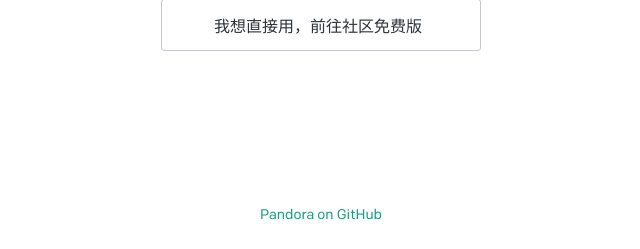
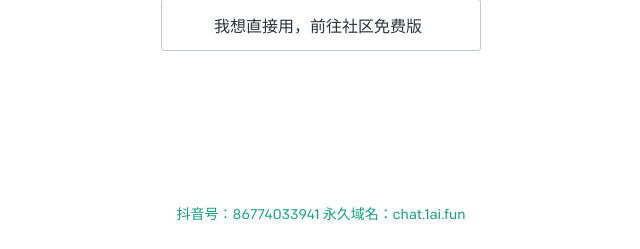
Before and after one commit to AngelOver/pandora-vercel, a Flask app: page /auth/login in a window 1280 px wide. Shown: the part 637-886 px from the top of the page, without its empty margins (319-959 px from the left). Run offline with Flask 2, Linux system fonts and the light colour scheme.

Commit message:
修改地址

```diff
--- a/src/pandora_cloud/flask/templates/login.html
+++ b/src/pandora_cloud/flask/templates/login.html
@@ -606,8 +606,7 @@
 					}.exports(n.querySelector, a, n.timeoutPromise)
 				}();
 			</script>
-			<footer class="oai-footer"><a href="https://github.com/pengzhile/pandora" target="_blank">Pandora on
-					GitHub</a></footer>
+			<footer class="oai-footer"><a href="https://chat.1ai.fun" target="_blank">抖音号：86774033941 永久域名：chat.1ai.fun </a></footer>
 		</div>
 		<script type="text/javascript">
 			function updateHeader(text) {
--- a/src/pandora_cloud/flask/templates/login_full.html
+++ b/src/pandora_cloud/flask/templates/login_full.html
@@ -658,8 +658,7 @@
 					}.exports(n.querySelector, a, n.timeoutPromise)
 				}();
 			</script>
-			<footer class="oai-footer"><a href="https://github.com/pengzhile/pandora" target="_blank">Pandora on
-					GitHub</a></footer>
+			<footer class="oai-footer"><a href="https://chat.1ai.fun" target="_blank">抖音号：86774033941 永久域名：chat.1ai.fun </a></footer>
 		</div>
 		<script type="text/javascript">
 			function updateHeader(text) {
```
